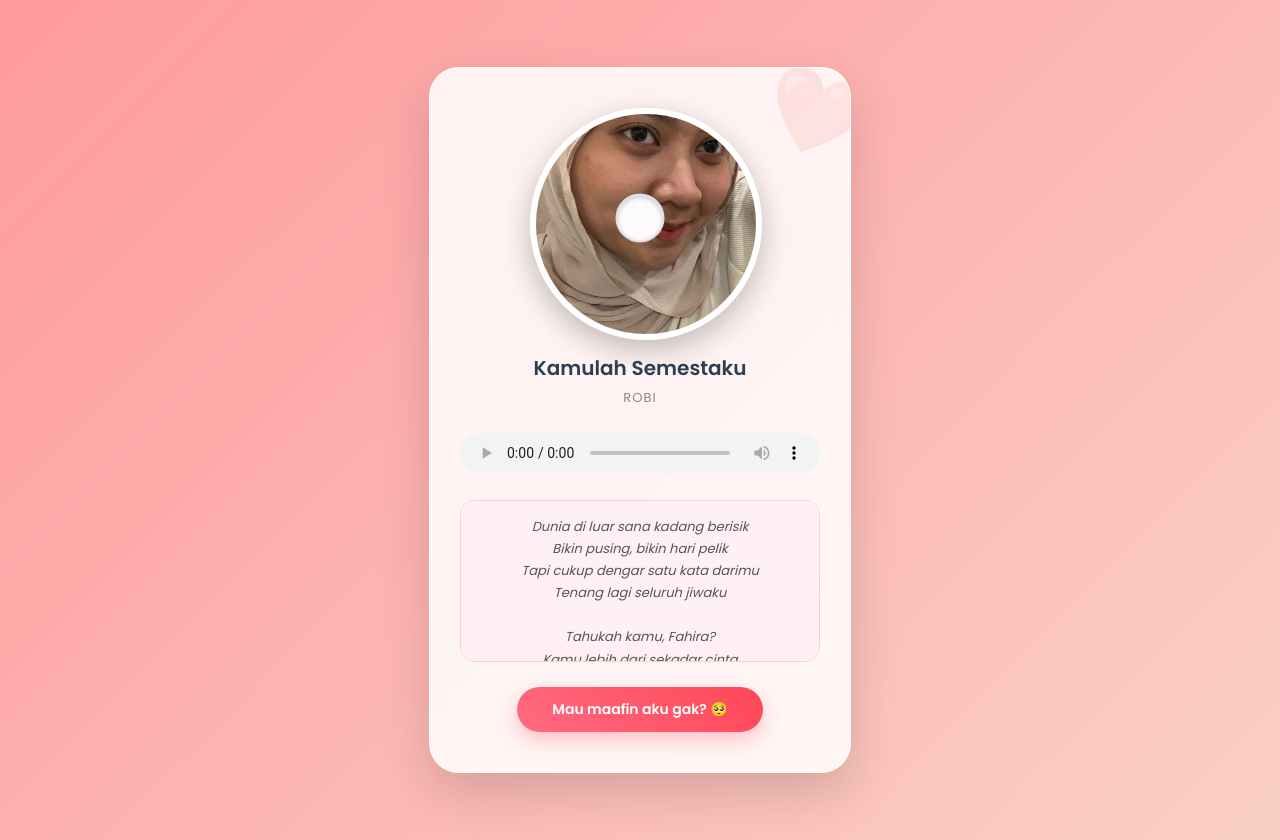
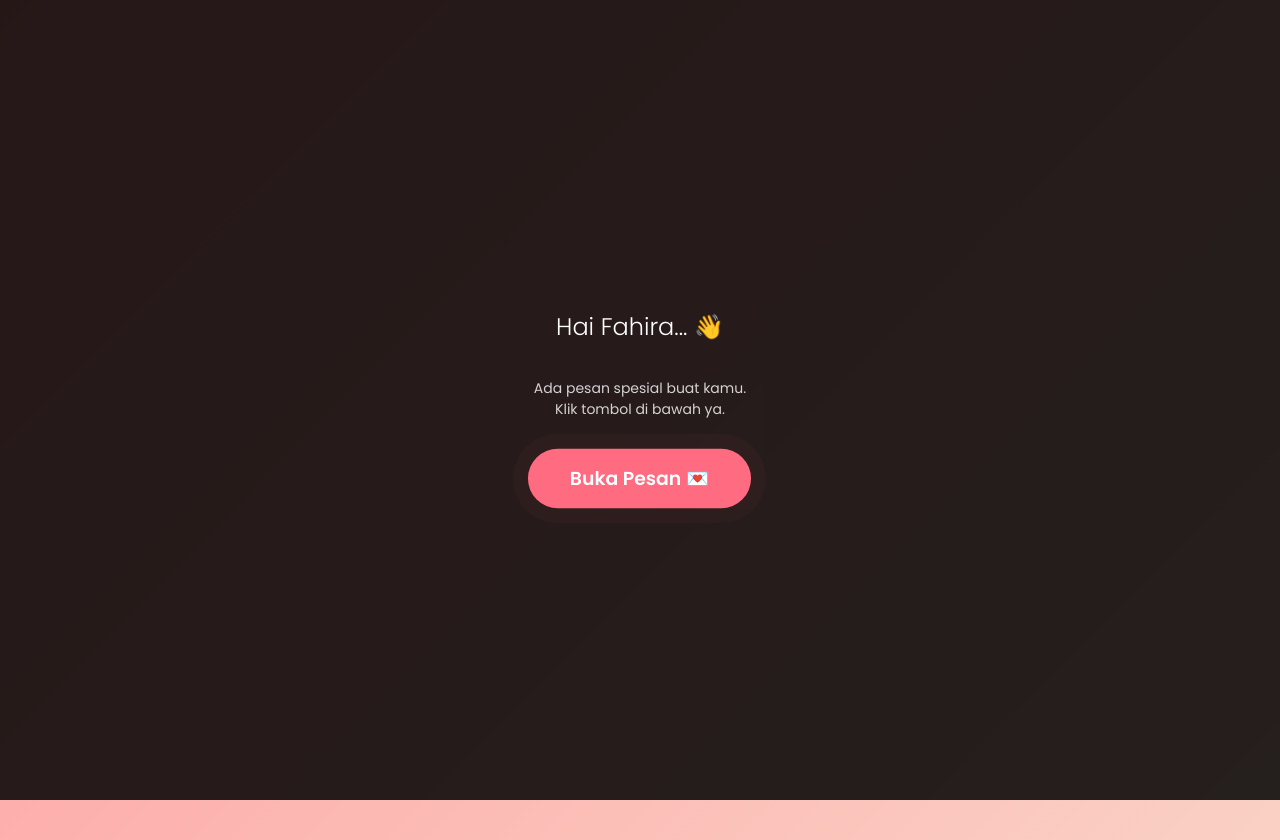
Before and after one commit to linksdelay/special-song, a plain HTML site: page index.html in a window 1280 px wide. Drawn offline with Linux system fonts and the light colour scheme.

Commit message:
index.html

```diff
--- a/index.html
+++ b/index.html
@@ -3,7 +3,7 @@
 <head>
     <meta charset="UTF-8">
     <meta name="viewport" content="width=device-width, initial-scale=1.0">
-    <title>Untuk Fahira ❤️</title>
+    <title>Spesial Untuk Fahira ❤️</title>
     <!-- Import Font Google yang estetik -->
     <link href="https://fonts.googleapis.com/css2?family=Poppins:wght@300;400;600&display=swap" rel="stylesheet">
 
@@ -11,7 +11,6 @@
         /* --- CSS STYLING --- */
         body {
             font-family: 'Poppins', sans-serif;
-            /* Background gradasi pink peach yang lembut & romantis */
             background: linear-gradient(135deg, #ff9a9e 0%, #fad0c4 99%, #fad0c4 100%);
             display: flex;
             justify-content: center;
@@ -20,9 +19,55 @@
             margin: 0;
             padding: 20px;
             color: #444;
+            overflow: hidden; /* Mencegah scroll saat overlay aktif */
         }
 
-        /* Kartu Utama (Glassmorphism Effect) */
+        /* --- LAYAR PEMBUKA (OVERLAY) --- */
+        /* Ini trik agar musik bisa jalan di HP (butuh interaksi klik) */
+        #overlay {
+            position: fixed;
+            top: 0;
+            left: 0;
+            width: 100%;
+            height: 100%;
+            background: rgba(0,0,0,0.85); /* Latar gelap transparan */
+            z-index: 9999;
+            display: flex;
+            flex-direction: column;
+            justify-content: center;
+            align-items: center;
+            color: white;
+            text-align: center;
+            transition: opacity 0.8s ease;
+        }
+
+        #overlay h1 {
+            font-size: 24px;
+            margin-bottom: 20px;
+            font-weight: 300;
+        }
+
+        .btn-open {
+            background: #ff6b81;
+            color: white;
+            border: none;
+            padding: 15px 40px;
+            font-size: 18px;
+            border-radius: 50px;
+            cursor: pointer;
+            font-family: 'Poppins', sans-serif;
+            font-weight: 600;
+            box-shadow: 0 0 20px rgba(255, 107, 129, 0.6);
+            animation: pulse-btn 2s infinite;
+        }
+
+        @keyframes pulse-btn {
+            0% { transform: scale(1); box-shadow: 0 0 0 0 rgba(255, 107, 129, 0.7); }
+            70% { transform: scale(1.05); box-shadow: 0 0 0 15px rgba(255, 107, 129, 0); }
+            100% { transform: scale(1); box-shadow: 0 0 0 0 rgba(255, 107, 129, 0); }
+        }
+
+        /* --- KARTU UTAMA --- */
         .player-card {
             background: rgba(255, 255, 255, 0.85);
             backdrop-filter: blur(12px);
@@ -36,9 +81,14 @@
             position: relative;
             overflow: hidden;
             border: 1px solid rgba(255,255,255,0.8);
+
+            /* Sembunyikan kartu di awal, muncul setelah klik overlay */
+            opacity: 0;
+            transform: scale(0.9);
+            transition: all 1s ease;
         }
 
-        /* Hiasan Hati Latar Belakang */
+        /* Hiasan Hati Background */
         .player-card::before {
             content: "❤️";
             position: absolute;
@@ -50,7 +100,7 @@
             z-index: 0;
         }
 
-        /* Container Piringan Hitam */
+        /* Vinyl Container */
         .cover-container {
             width: 220px;
             height: 220px;
@@ -59,18 +109,17 @@
             z-index: 1;
         }
 
-        /* Gambar Album (Bentuk Bulat) */
         .album-cover {
             width: 100%;
             height: 100%;
             object-fit: cover;
-            border-radius: 50%;
+            border-radius: 50%; /* Membuat gambar jadi bulat */
             box-shadow: 0 10px 30px rgba(0,0,0,0.25);
             border: 6px solid white;
             transition: all 0.5s ease;
         }
 
-        /* Class untuk animasi putar (ditambah via JS) */
+        /* Animasi Berputar */
         .rotate {
             animation: spin 8s linear infinite;
         }
@@ -95,48 +144,43 @@
             border: 2px solid #ddd;
         }
 
-        /* Teks Judul & Artis */
-        h2 {
-            margin: 0;
-            font-size: 20px;
-            font-weight: 600;
-            color: #2c3e50;
+        h2 { margin: 0; font-size: 20px; font-weight: 600; color: #2c3e50; z-index: 1; position: relative; }
+        p.subtitle { font-size: 13px; color: #888; margin-top: 5px; margin-bottom: 25px; z-index: 1; position: relative; letter-spacing: 1px; text-transform: uppercase; }
+
+        /* Audio Player (Hidden tapi bekerja) */
+        audio {
+            display: none;
+        }
+
+        /* Tombol Kontrol Manual (Play/Pause) */
+        .music-controls {
+            margin-bottom: 20px;
             z-index: 1;
             position: relative;
         }
 
-        p.subtitle {
-            font-size: 13px;
-            color: #888;
-            margin-top: 5px;
-            margin-bottom: 25px;
-            z-index: 1;
-            position: relative;
-            letter-spacing: 1px;
-            text-transform: uppercase;
+        .control-btn {
+            background: none;
+            border: 2px solid #ff6b81;
+            color: #ff6b81;
+            padding: 5px 15px;
+            border-radius: 20px;
+            cursor: pointer;
+            font-size: 12px;
+            font-weight: bold;
+            transition: all 0.3s;
         }
 
-        /* Kustomisasi Audio Player */
-        audio {
-            width: 100%;
-            height: 40px;
-            border-radius: 20px;
-            margin-bottom: 20px;
-            outline: none;
-            z-index: 1;
-            position: relative;
-        }
-
-        /* CSS Hack untuk mewarnai player audio di Chrome/Webkit */
-        audio::-webkit-media-controls-panel {
-            background-color: #f1f3f4;
+        .control-btn:hover {
+            background: #ff6b81;
+            color: white;
         }
 
         /* Kotak Lirik */
         .lyrics-box {
-            height: 130px;
+            height: 140px;
             overflow-y: auto;
-            background: #fff0f5; /* Lavender blush */
+            background: #fff0f5;
             padding: 15px;
             border-radius: 15px;
             font-size: 13px;
@@ -151,18 +195,10 @@
         }
 
         /* Scrollbar Halus */
-        .lyrics-box::-webkit-scrollbar {
-            width: 6px;
-        }
-        .lyrics-box::-webkit-scrollbar-thumb {
-            background: #ffb7b2;
-            border-radius: 10px;
-        }
-        .lyrics-box::-webkit-scrollbar-track {
-            background: transparent;
-        }
+        .lyrics-box::-webkit-scrollbar { width: 5px; }
+        .lyrics-box::-webkit-scrollbar-thumb { background: #ffb7b2; border-radius: 10px; }
 
-        /* Tombol Aksi (WhatsApp) */
+        /* Tombol WhatsApp */
         .btn-love {
             display: inline-block;
             background: linear-gradient(45deg, #ff6b81, #ff4757);
@@ -178,38 +214,38 @@
             z-index: 1;
         }
 
-        .btn-love:hover {
-            transform: translateY(-3px);
-            box-shadow: 0 12px 25px rgba(255, 71, 87, 0.4);
-        }
-
-        /* Responif untuk HP kecil */
-        @media (max-width: 380px) {
-            .cover-container { width: 180px; height: 180px; }
-            .player-card { padding: 30px 20px; }
-        }
+        .btn-love:hover { transform: translateY(-3px); }
     </style>
 </head>
 <body>
 
-    <div class="player-card">
-        <!-- Area Visual Vinyl -->
+    <!-- LAYAR PEMBUKA (Solusi Autoplay di HP) -->
+    <div id="overlay">
+        <h1>Hai Fahira... 👋</h1>
+        <p style="font-size: 14px; margin-bottom: 30px; opacity: 0.8; max-width: 80%;">Ada pesan spesial buat kamu.<br>Klik tombol di bawah ya.</p>
+        <button class="btn-open" onclick="startMusic()">Buka Pesan 💌</button>
+    </div>
+
+    <!-- KONTEN UTAMA -->
+    <div class="player-card" id="mainCard">
         <div class="cover-container">
             <div class="center-hole"></div>
-            <!-- PENTING: Pastikan nama file gambarmu adalah 'cover.jpg' -->
+            <!-- Gambar Album: Pastikan file bernama cover.jpg -->
             <img src="cover.jpg" alt="Fahira Art" class="album-cover" id="disk" onerror="this.src='https://images.unsplash.com/photo-1620662736427-b8a198f52a4d?q=80&w=1000&auto=format&fit=crop'">
         </div>
 
-        <!-- Detail Lagu -->
         <h2>Kamulah Semestaku</h2>
         <p class="subtitle">Robi</p>
 
-        <!-- Audio Player -->
-        <!-- PENTING: Pastikan nama file lagumu adalah 'lagu.mp3' -->
-        <audio id="audioPlayer" controls>
+        <!-- Audio Player: Pastikan file bernama lagu.mp3 -->
+        <audio id="audioPlayer" loop>
             <source src="lagu.mp3" type="audio/mpeg">
-            Browser kamu tidak mendukung audio.
         </audio>
+
+        <!-- Kontrol Manual Kecil -->
+        <div class="music-controls">
+            <button class="control-btn" onclick="toggleMusic()">⏯ Play/Pause Musik</button>
+        </div>
 
         <!-- Lirik Lagu -->
         <div class="lyrics-box">
@@ -237,37 +273,56 @@
             Sehat-sehat di sana ya.
         </div>
 
-        <!-- Tombol CTA -->
-        <!-- Link WhatsApp aktif ke nomor Capt Robi -->
+        <!-- Tombol WA -->
         <a href="https://wa.me/6281385097709?text=Iya%20sayang%2C%20aku%20maafin%20kok.%20Lagunya%20bagus%20banget%20%E2%9D%A4%EF%B8%8F" class="btn-love">
             Mau maafin aku gak? 🥺
         </a>
     </div>
 
-    <!-- SCRIPT LOGIKA -->
     <script>
+        const overlay = document.getElementById('overlay');
+        const mainCard = document.getElementById('mainCard');
         const audio = document.getElementById('audioPlayer');
         const disk = document.getElementById('disk');
 
-        // Saat tombol play ditekan -> Tambahkan kelas animasi
-        audio.onplay = function() {
-            disk.classList.add('rotate');
-            disk.style.animationPlayState = 'running';
+        // Fungsi saat tombol Buka Pesan diklik
+        function startMusic() {
+            // 1. Coba mainkan musik
+            var playPromise = audio.play();
+
+            if (playPromise !== undefined) {
+                playPromise.then(_ => {
+                    // Musik berhasil jalan
+                    disk.classList.add('rotate');
+                    disk.style.animationPlayState = 'running';
+                })
+                .catch(error => {
+                    // Jika masih gagal, beri tahu user
+                    console.log("Audio autoplay prevented");
+                });
+            }
+
+            // 2. Hilangkan overlay dengan animasi
+            overlay.style.opacity = '0';
+
+            // 3. Tampilkan kartu utama
+            setTimeout(() => {
+                overlay.style.display = 'none';
+                mainCard.style.opacity = '1';
+                mainCard.style.transform = 'scale(1)';
+            }, 800);
         }
 
-        // Saat tombol pause ditekan -> Hentikan animasi di posisi terakhir
-        audio.onpause = function() {
-            disk.style.animationPlayState = 'paused';
-        }
-
-        // Saat audio diputar lagi (setelah pause)
-        audio.onplaying = function() {
-            disk.style.animationPlayState = 'running';
-        }
-
-        // Saat lagu selesai -> Reset animasi
-        audio.onended = function() {
-            disk.classList.remove('rotate');
+        // Fungsi Play/Pause manual
+        function toggleMusic() {
+            if (audio.paused) {
+                audio.play();
+                disk.classList.add('rotate');
+                disk.style.animationPlayState = 'running';
+            } else {
+                audio.pause();
+                disk.style.animationPlayState = 'paused';
+            }
         }
     </script>
 
```
